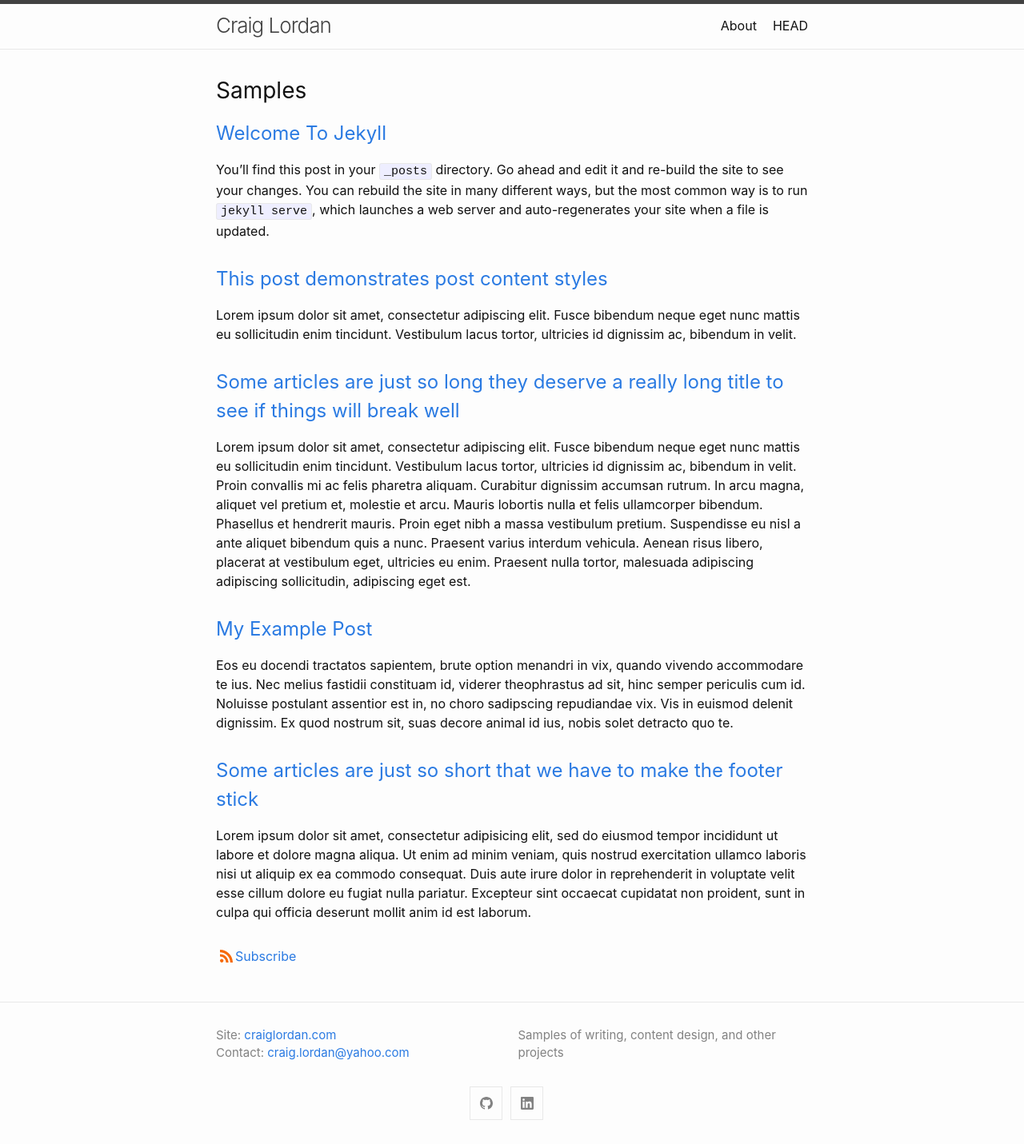
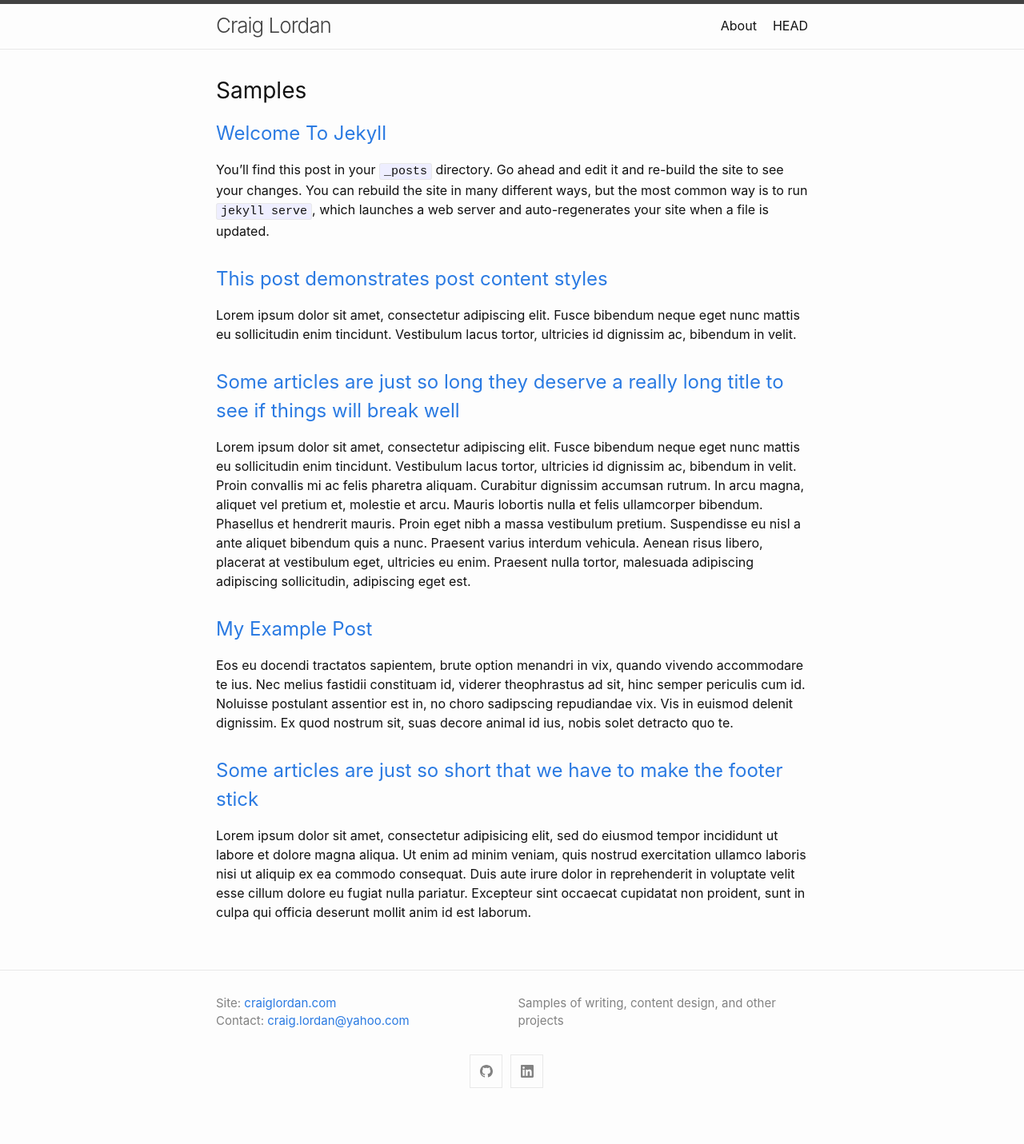
Before and after one commit to craiglordan/craiglordan.github.io, a Jekyll site: the page built from index.md, in a window 1280 px wide. Shown: the whole page at 80% size. Built offline with Jekyll 4.4.1, drawn with Linux system fonts in a browser that asks for light colours; after the commit the page ends 1391 px from its top, so only the background shows below that.

Commit message:
remove feed

```diff
--- a/_config.yml
+++ b/_config.yml
@@ -46,5 +46,5 @@ header_pages:
 theme: minima
 
 plugins:
-# - jekyll-feed
+ - jekyll-feed
  - jekyll-seo-tag
--- a/_layouts/home.html
+++ b/_layouts/home.html
@@ -28,11 +28,11 @@ layout: default
       {%- endfor -%}
     </ul>
 
-    <p class="feed-subscribe">
+    <!--<p class="feed-subscribe">
       <a href="{{ 'feed.xml' | relative_url }}">
         <svg class="svg-icon orange"><use xlink:href="{{ 'assets/minima-social-icons.svg#rss' | relative_url }}"></use></svg><span>Subscribe</span>
       </a>
-    </p>
+    </p>-->
   {%- endif -%}
 
 </div>
```
